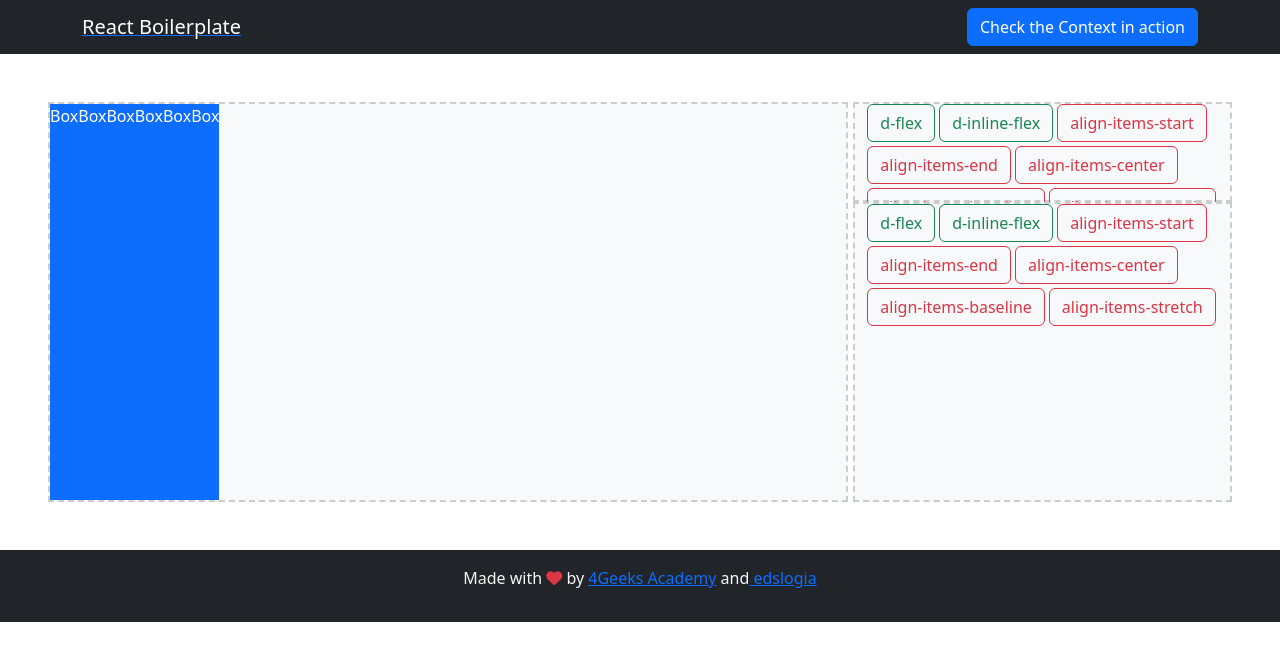
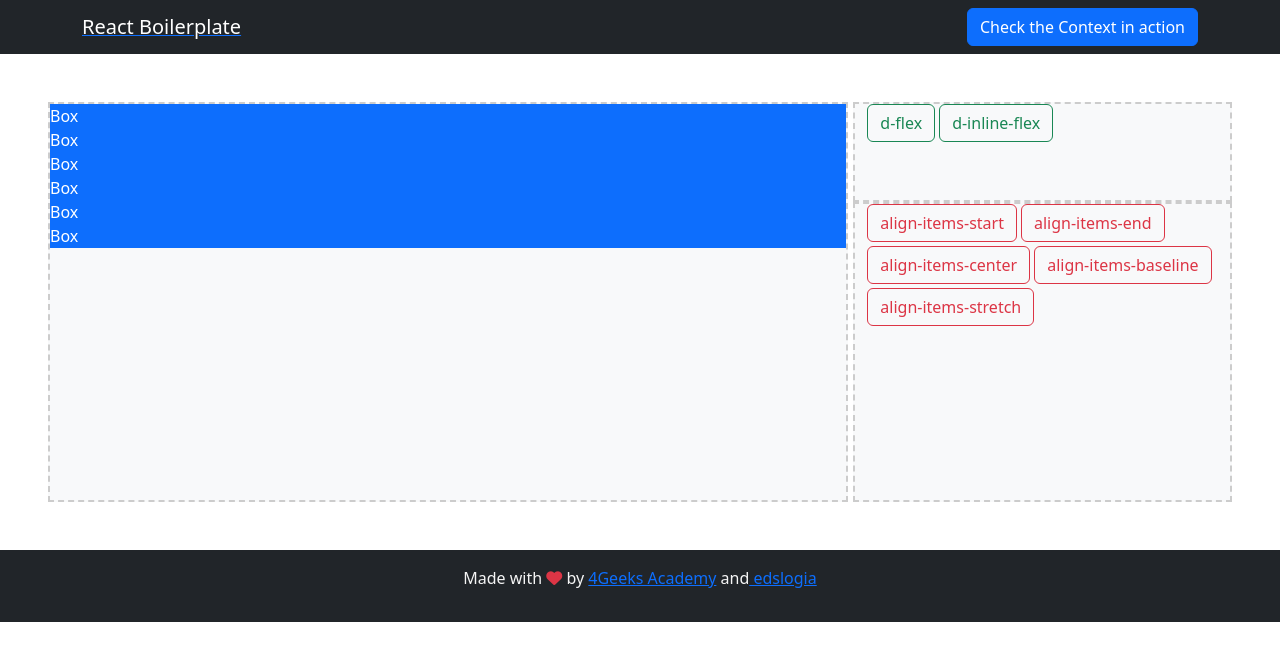
Before and after one commit to 4GeeksAcademy/juego_bootstrap-edslogia, a React (Vite) app: page / in a window 1280 px wide. Shown: the top 660 px of the page. Built offline with nearby package versions, Linux system fonts and the light colour scheme.

Commit message:
refactor: update class selection handling and improve layout actions structure

```diff
--- a/src/components/ButtonClassDinamic.jsx
+++ b/src/components/ButtonClassDinamic.jsx
@@ -8,7 +8,7 @@ export const ButtonClassDinamic = ({ classToSelect }) => {
   const handleClick = () => {
     console.log(classToSelect);
     dispatch({
-      type: "SET_CURRENT_CLASSES",
+      type: "SET_CURRENT_CLASSES_DINAMIC",
       payload: classToSelect,
     });
   };
--- a/src/components/ButtonClassStatic.jsx
+++ b/src/components/ButtonClassStatic.jsx
@@ -6,9 +6,8 @@ export const ButtonClassStatic = ({ classToSelect }) => {
   const { dispatch, store } = useGlobalReducer();
 
   const handleClick = () => {
-    console.log(classToSelect);
     dispatch({
-      type: "SET_CURRENT_CLASSES",
+      type: "SET_CURRENT_CLASSES_STATIC",
       payload: classToSelect,
     });
   };
--- a/src/components/LayoutActions.jsx
+++ b/src/components/LayoutActions.jsx
@@ -1,19 +1,19 @@
 import "../styles/layout-actions.css";
 import useGlobalReducer from "../hooks/useGlobalReducer.jsx";
 
-export const LayoutActions = ({ children }) => {
+export const LayoutActions = ({ staticButtons, dinamicButtons }) => {
   const { store, dispatch } = useGlobalReducer();
 
   return (
     <div className="container">
       <div className="row">
         <div className="layout-actions-top d-flex align-content-start flex-wrap gap-1">
-          {children}
+          {staticButtons}
         </div>
       </div>
       <div className="row">
         <div className="layout-actions-bottom d-flex align-content-start flex-wrap gap-1">
-          {children}
+          {dinamicButtons}
         </div>
       </div>
     </div>
--- a/src/components/LayoutBoard.jsx
+++ b/src/components/LayoutBoard.jsx
@@ -5,7 +5,7 @@ export const LayoutBoard = () => {
   const { store, dispatch } = useGlobalReducer();
 
   return (
-    <div className={`layout-board d-flex ${store.classToSelect}`}>
+    <div className={`layout-board ${store.classToSelectStatic} ${store.classToSelectDinamic}`}>
       <div className="box">Box</div>
       <div className="box">Box</div>
       <div className="box">Box</div>
--- a/src/pages/Home.jsx
+++ b/src/pages/Home.jsx
@@ -19,18 +19,14 @@ export const Home = () => {
           <LayoutBoard />
         </div>
         <div className="col-4">
-          <LayoutActions>
-            {flex.map((classToSelect, index) => {
-              return (
-                <ButtonClassStatic key={index} classToSelect={classToSelect} />
-              );
-            })}
-            {flexAlign.map((classToSelect, index) => {
-              return (
-                <ButtonClassDinamic key={index} classToSelect={classToSelect} />
-              );
-            })}
-          </LayoutActions>
+          <LayoutActions
+            staticButtons={flex.map((classToSelect, index) => (
+              <ButtonClassStatic key={index} classToSelect={classToSelect} />
+            ))}
+            dinamicButtons={flexAlign.map((classToSelect, index) => (
+              <ButtonClassDinamic key={index} classToSelect={classToSelect} />
+            ))}
+          />
         </div>
       </div>
     </div>
--- a/src/store.js
+++ b/src/store.js
@@ -1,15 +1,22 @@
 export const initialStore = () => {
   return {
-    currentClasses: "",
+    classToSelectStatic: "",
+    classToSelectDinamic: "",
   };
 };
 
 export default function storeReducer(store, action = {}) {
   switch (action.type) {
-    case "SET_CURRENT_CLASSES":
+    case "SET_CURRENT_CLASSES_STATIC":
       return {
         ...store,
-        classToSelect: action.payload,
+        classToSelectStatic: action.payload,
+      };
+
+    case "SET_CURRENT_CLASSES_DINAMIC":
+      return {
+        ...store,
+        classToSelectDinamic: action.payload,
       };
     default:
       return store;
```
